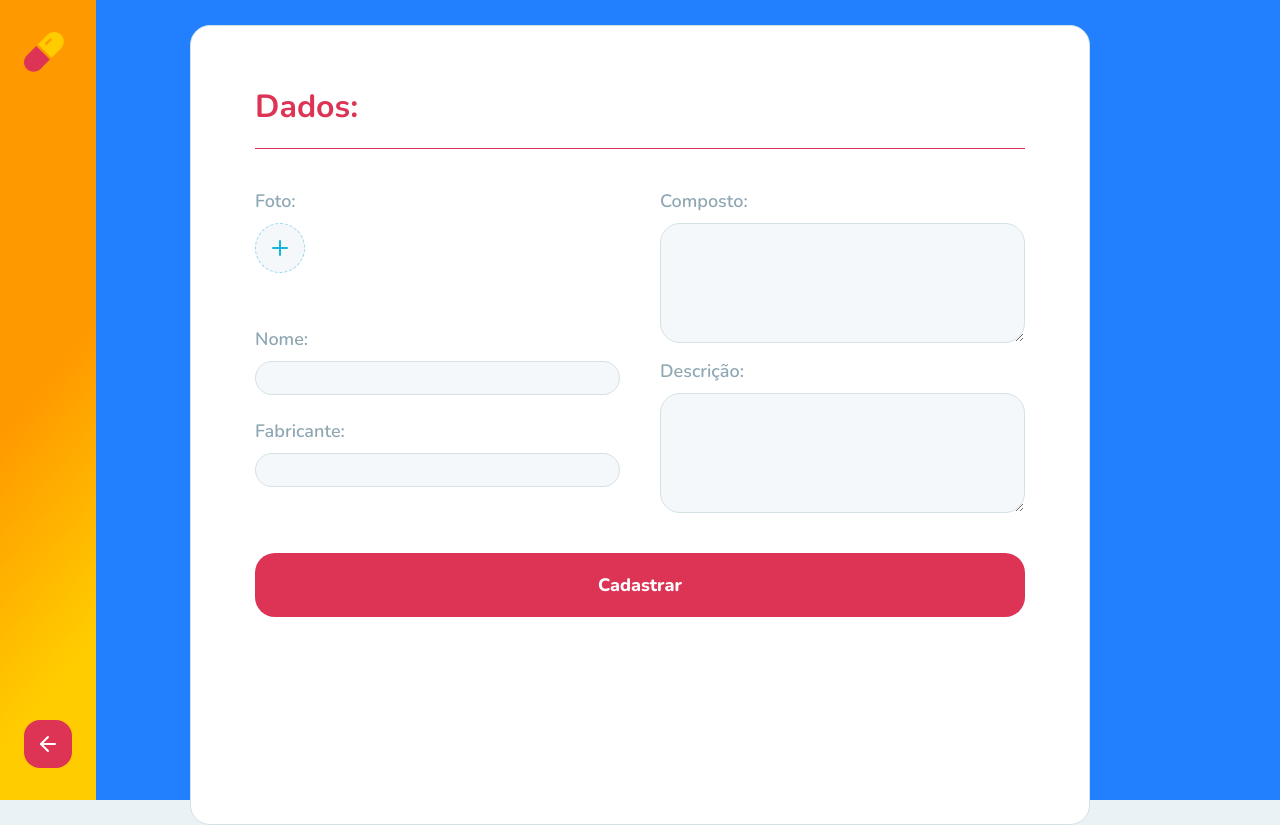
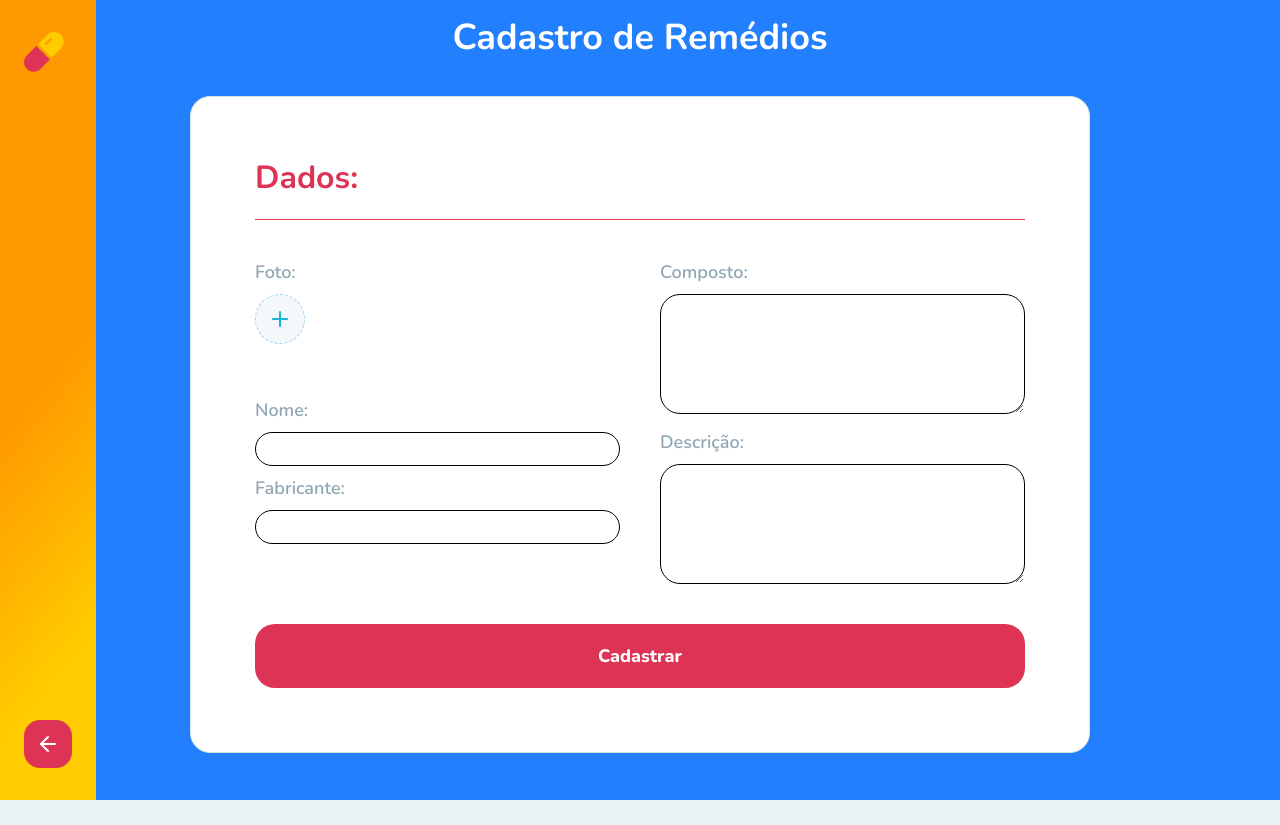
Before and after one commit to ibrunera/inery, a React (Create React App) app in the folder web/: page /admin/medicine/create in a window 1280 px wide. After the commit the page ends 800 px from the top, so only its background shows below. Built offline with nearby package versions, Linux system fonts and the light colour scheme.

Commit message:
Update forms

```diff
--- a/web/src/pages/admin/MedicineUpdate.tsx
+++ b/web/src/pages/admin/MedicineUpdate.tsx
@@ -57,7 +57,7 @@ export default function MedicineUpdate() {
 
   return (
 
-    <div id="create-medicine-container">
+    <div id="update-medicine-container">
       <Sidebar />
 
 
--- a/web/src/styles/pages/admin/create-medicine.css
+++ b/web/src/styles/pages/admin/create-medicine.css
@@ -27,9 +27,7 @@
 
 #create-medicine-container .medicine-form {
   width: 900px;
-  min-height: 100vh;
   margin: 34px;
-
   background: #ffffff;
   border: 1px solid #d3e2e5;
   border-radius: 20px;
@@ -78,11 +76,12 @@
 #create-medicine-container .medicine-form .input-block input,
 #create-medicine-container .medicine-form .input-block textarea {
   width: 100%;
-  background: #f5f8fa;
-  border: 1px solid #d3e2e5;
+  background: #fff;
+  border: 1px solid #000;
   border-radius: 20px;
   outline: none;
-  color: #5c8599;
+  font: 600 18px Nunito, sans-serif;
+
 }
 
 #create-medicine-container .medicine-form .input-block input {
--- a/web/src/styles/pages/admin/update-medicine.css
+++ b/web/src/styles/pages/admin/update-medicine.css
@@ -1,10 +1,10 @@
-#create-medicine-container {
+#update-medicine-container {
   width: 100vw;
   height: 100vh;
   display: flex;
 }
 
-#create-medicine-container main {
+#update-medicine-container main {
   width: 100vw;
   height: 100vh;
   padding: 10px;
@@ -18,18 +18,16 @@
   flex: 1;
 }
 
-#create-medicine-container main h2{
+#update-medicine-container main h2{
   font-size: 40px;
   font-weight: 800;
 
   line-height: 38px;
 }
 
-#create-medicine-container .medicine-form {
+#update-medicine-container .medicine-form {
   width: 900px;
-  min-height: 100vh;
   margin: 34px;
-
   background: #ffffff;
   border: 1px solid #d3e2e5;
   border-radius: 20px;
@@ -40,11 +38,11 @@
   overflow: hidden;
 }
 
-#create-medicine-container .medicine-form fieldset {
+#update-medicine-container .medicine-form fieldset {
   border: 0;
 }
 
-#create-medicine-container .medicine-form fieldset legend {
+#update-medicine-container .medicine-form fieldset legend {
   width: 100%;
 
   font-size: 32px;
@@ -57,59 +55,60 @@
   padding-bottom: 24px;
 }
 
-#create-medicine-container .medicine-form .input-block + .input-block {
+#update-medicine-container .medicine-form .input-block + .input-block {
   margin-top: 10px;
 }
 
 
-#create-medicine-container .medicine-form .input-block label {
+#update-medicine-container .medicine-form .input-block label {
   display: flex;
   color: #8fa7b3;
   margin-bottom: 10px;
   line-height: 24px;
 }
 
-#create-medicine-container .medicine-form .input-group {
+#update-medicine-container .medicine-form .input-group {
   display: grid;
     grid-template-columns: 1fr 1fr;
     gap: 40px;
 }
 
-#create-medicine-container .medicine-form .input-block input,
-#create-medicine-container .medicine-form .input-block textarea {
+#update-medicine-container .medicine-form .input-block input,
+#update-medicine-container .medicine-form .input-block textarea {
   width: 100%;
-  background: #f5f8fa;
-  border: 1px solid #d3e2e5;
+  background: #fff;
+  border: 1px solid #000;
   border-radius: 20px;
   outline: none;
-  color: #5c8599;
+  font: 600 18px Nunito, sans-serif;
+
 }
 
-#create-medicine-container .medicine-form .input-block input {
+#update-medicine-container .medicine-form .input-block input {
   height: 34px;
   padding: 0 16px;
 }
 
-#create-medicine-container .medicine-form .input-block textarea {
+#update-medicine-container .medicine-form .input-block textarea {
   min-height: 120px;
   max-height: 240px;
   resize: vertical;
   padding: 16px;
   line-height: 28px;
 }
-#create-medicine-container .medicine-form .input-group .input-photo .input-block + .input-block{
+#update-medicine-container .medicine-form .input-group .input-photo .input-block + .input-block{
   margin-bottom: 24px;
 }
 
 
-#create-medicine-container .medicine-form .input-group .input-photo .input-block input[type='file'] {
+#update-medicine-container .medicine-form .input-group .input-photo .input-block input[type='file'] {
   visibility: hidden;
 }
 
 
 
 
-#create-medicine-container .medicine-form button.confirm-button {
+#update-medicine-container .medicine-form button.confirm-button {
   margin-top: 34px;
 
   width: 100%;
@@ -128,10 +127,10 @@
   transition: background-color 0.2s;
 }
 
-#create-medicine-container .medicine-form button.confirm-button svg {
+#update-medicine-container .medicine-form button.confirm-button svg {
   margin-right: 16px;
 }
 
-#create-medicine-container .medicine-form button.confirm-button:hover {
+#update-medicine-container .medicine-form button.confirm-button:hover {
   background: #FFCC00;
 }
```
